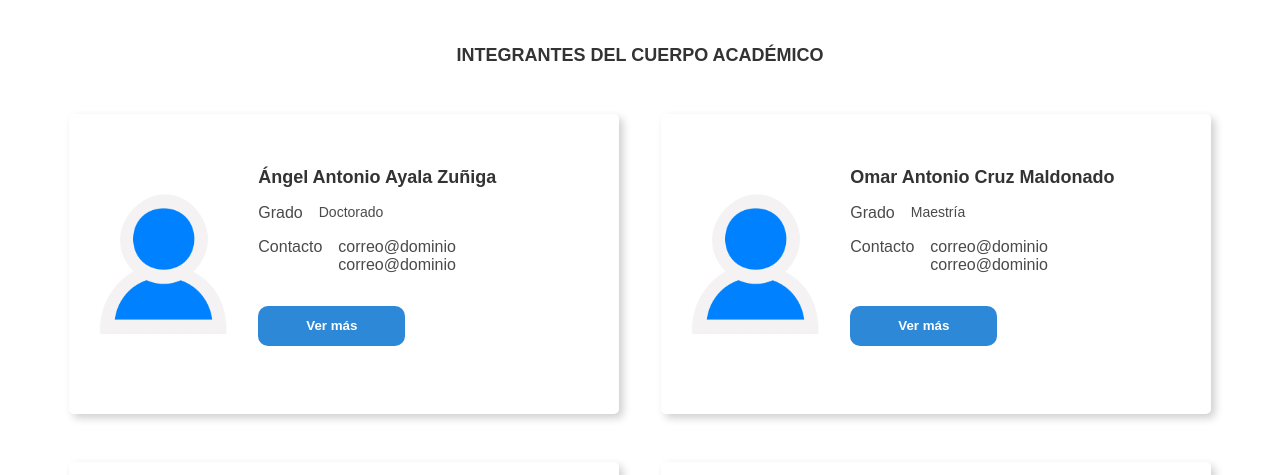
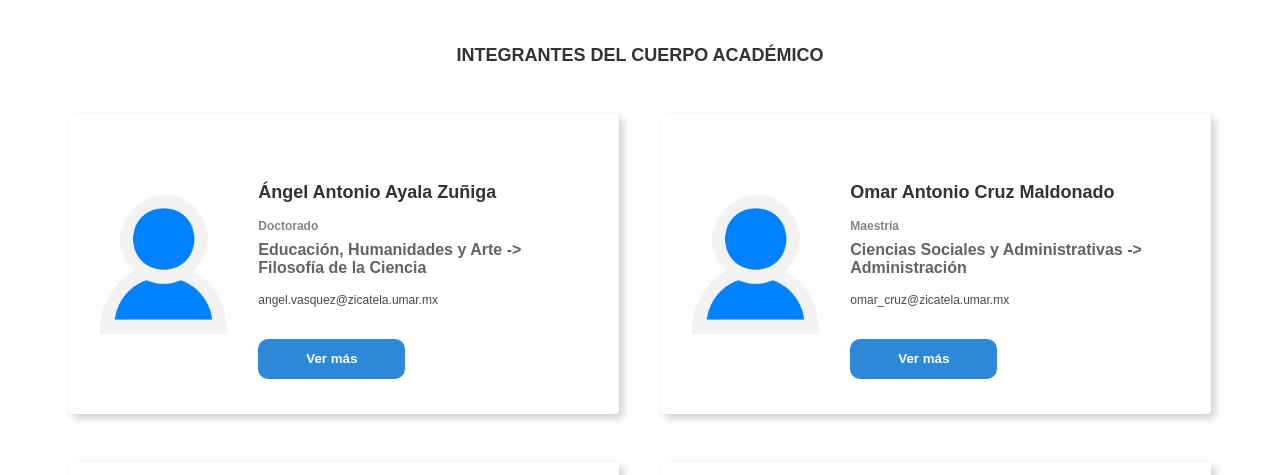
Before and after one commit to GabrielTenZig/Servicio-social, a plain HTML site: page acerca_de.html in a window 1280 px wide. Shown: the part 245-720 px from the top of the page. Drawn offline with Linux system fonts and the light colour scheme.

Commit message:
Estilos de página "Acerca de" terminados.
- Los estilos de las tarjetas de los integrantes del CA terminados.
- Los estilos del modal que aparece al seleccionar un integrante está terminado.

```diff
--- a/css/acerca_de.css
+++ b/css/acerca_de.css
@@ -2,7 +2,6 @@ h1 {
     text-align: center;
     padding: 2rem;
     font-size: 30px;
-    /* background-color: rebeccapurple; */
 }
 
 h4 {
@@ -12,7 +11,6 @@ h4 {
 
 section {
     margin: 3rem 0;
-    /* background-color: gray; */
 }
 
 section:last-child {
@@ -32,17 +30,14 @@ section:last-child {
 
 .card_integrante {
     box-shadow: 4px 4px 8px #cfcfcf;
-    border-radius: 5px;
+    border-radius: 4px;
     padding: 1rem;
     margin-bottom: 3rem;
     width: min(550px, 100%);
     min-height: 300px;
-    /* height: auto; */
-    /* min-width: 600px;    */
 
     display: inline-flex;
     flex-direction: row;
-    /* flex-wrap: wrap; */
 
     justify-content: space-around;
     align-items: center;
@@ -69,32 +64,34 @@ section:last-child {
 
 .card_integrante__info {
     padding: 1rem;
-    /* width: 100%; */
 }
 
-.card_integrante__info > * {
-    margin: 0;
-    margin-bottom: 1rem;
-
-    display: flex;
-    flex-wrap: wrap;
+.card_integrante__info > p:first-of-type {
+    color: #858585;
+    font-weight: bold;
+    font-size: 12px;
+    margin-bottom: 0.5rem;
 }
 
-.card_integrante__info > h3 {
-    margin-bottom: 1rem;
+.card_integrante__info > p:nth-of-type(2) {
+    font-size: 16px;
+    font-weight: bold;
+    color: #636363;
 }
 
-.card_integrante__info > * > :nth-child(2) {
-    font-size: 14px;
+.card_integrante__info > ul {
+    /* background-color: rebeccapurple; */
+    margin: 1rem 0;
+}
+
+.card_integrante__info > ul > li {
     list-style: none;
-    margin-left: 1rem;
-    font-family: var(--font-family);
+    font-size: 12px;
 }
 
 .card_integrante__info > button {
     height: 40px;
     border-radius: 10px;
-    /* outline: none; */
     margin-top: 2rem;
     border: none;
     color: #fff;
@@ -145,7 +142,6 @@ section:last-child {
     height: 100vh;
     border: 3px solid white;
     background-color: #fff;
-    /* border-radius: 5px; */
     padding: 3rem 2rem;
     position: relative;
 
@@ -158,8 +154,7 @@ section:last-child {
 }
 
 .modal > *:not(.modal__exit, h2, h3, h4, h5, h6) {
-    /* border: 1px solid black; */
-    margin-bottom: 2rem;
+    margin-bottom: 3rem;
     max-width: 600px;
 }
 
@@ -174,7 +169,6 @@ section:last-child {
     font-family: helvetica;
     color: #444;
     background-color: #fff;
-    /* box-shadow: 2px 2px 4px #c9c9c9, -2px -2px 4px #c9c9c9; */
     cursor: pointer;
 
     position: fixed;
@@ -183,18 +177,12 @@ section:last-child {
 }
 
 .modal__container_foto {
-    /* width: min(80%, 300px); */
-    /* aspect-ratio: 2/1; */
-    /* height: 100px; */
-    /* border-radius: 100%; */
-    /* background-color: rebeccapurple; */
     display: flex;
     justify-content: center;
 }
 
 .modal__container_foto img {
     width: min(80%, 300px);
-    /* height: 100%; */
     border-radius: 100%;
     padding: 1rem;
     box-shadow: 4px 4px 8px #d7d7d7;
@@ -211,6 +199,26 @@ section:last-child {
 
 .modal__container_proyectos > li ,
 .modal__container_articulos > li {
-    /* background-color: royalblue; */
     margin-bottom: 0.5rem;
 }
+
+.modal__container_produccion_academica > li {
+    /* background-color: rgba(102, 51, 153, 0.335); */
+    text-align: center;
+    margin: 2rem 0;
+    text-align: left;
+    list-style: none;
+    font-weight: 600;
+}
+
+.modal__container_produccion_academica > li > ul {
+    /* background-color: rgb(255, 166, 0); */
+    max-width: 90%;
+    margin: 0 auto;
+}
+
+.modal__container_produccion_academica > li > ul > li {
+    /* background-color: rgba(0, 0, 255, 0.309); */
+    margin: 1rem auto;
+    word-break: break-all;
+}
--- a/css/articulos.css
+++ b/css/articulos.css
@@ -10,7 +10,7 @@
 
 .card_articulo {
     padding: 2rem;
-    border-radius: 10px;
+    border-radius: 4px;
     box-shadow: 4px 4px 8px #cfcfcf;
     max-width: 600px;
     margin-bottom: 3rem;
--- a/css/proyectos.css
+++ b/css/proyectos.css
@@ -10,7 +10,7 @@
 
 .card_proyecto {
     padding: 2rem;
-    border-radius: 10px;
+    border-radius: 4px;
     box-shadow: 4px 4px 8px #cfcfcf;
     min-width: min(400px, 100%);
     max-width: 600px;
@@ -103,6 +103,7 @@
 .modal > ul {
     margin-bottom: 2rem;
     /* display: inline-block; */
+    max-width: min(800px, 100%);
 }
 
 .modal__exit {
--- a/js/Data/datos_integrantes.js
+++ b/js/Data/datos_integrantes.js
@@ -447,7 +447,7 @@ export default [
         nombre: "Ángel Salvador Vasquez López",
         grado: "Doctorado",
         ies_del_grado: "Colegio de Estudios Superiores y Especialidades del Estado de Oaxaca",
-        area_del_grado: "Investigación y desarrollo Científico - Tecnologíco",
+        area_del_grado: "Investigación y desarrollo Científico-Tecnologíco",
         nivel_sni: "",
         con_perfil_prodep: "No",
         lgac_individual: "Diseño e implementación de Sistemas de Información",
--- a/js/acerca_de.js
+++ b/js/acerca_de.js
@@ -3,6 +3,14 @@ import data_integrantes from "./Data/datos_integrantes.js"
 const cards_integrantes_container = document.getElementsByClassName("cards_integrantes")[0]
 
 data_integrantes.forEach(data_integrante => {
+    console.log("AA: ", data_integrante.correos)
+
+    let list_correos = ""
+
+    list_correos += data_integrante.correos.map(correo => {
+        return `<li>${correo}</li>`
+    }).flat().join('')
+
     cards_integrantes_container.innerHTML += `
         <div class="card_integrante">
             <picture class="card_integrante__avatar">
@@ -10,17 +18,11 @@ data_integrantes.forEach(data_integrante => {
             </picture>
             <div class="card_integrante__info">
                 <h3> ${data_integrante.nombre} </h3>
-                <div>
-                    <p> Grado </p>
-                    <p> ${data_integrante.grado} </p>
-                </div>
-                <div>
-                    <p> Contacto </p>
-                    <ul>
-                        <li> correo@dominio </li>
-                        <li> correo@dominio </li>
-                    </ul>
-                </div>
+                <p> ${data_integrante.grado} </p>
+                <p> ${data_integrante.area_del_grado}</p>
+                <ul>
+                    ${list_correos}
+                </ul>
                 <button id="${data_integrante.id}"> Ver más </button>
             </div>
         </div>`;
@@ -137,7 +139,7 @@ const mostrar_modal_integrante = async (id_param) => {
                             ${producto.cita}
                         </a>
                     </li>
-                `)}
+                `).flat().join("")}
             </ul>
         </li>
         `
```
Also changed, not shown: acerca_de.html (+1 -24 lines), index.html (+3 -3 lines).
